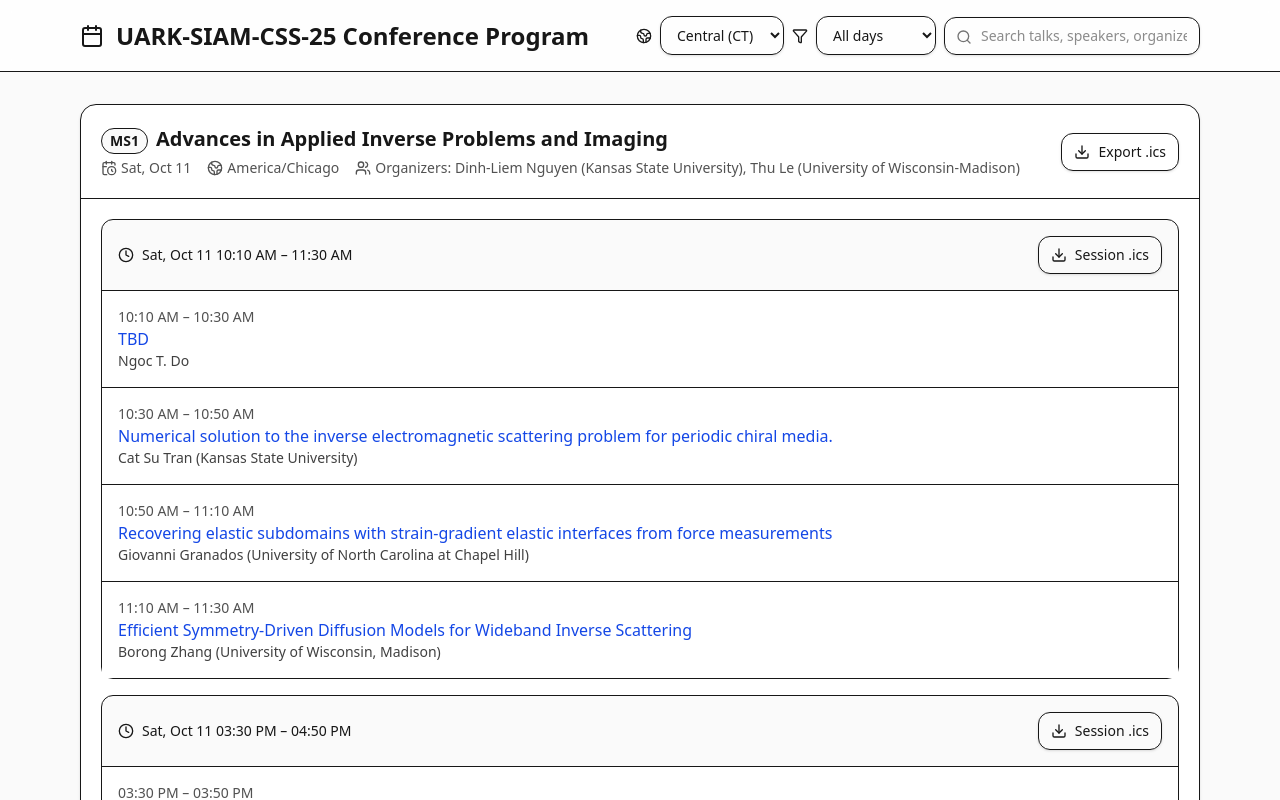
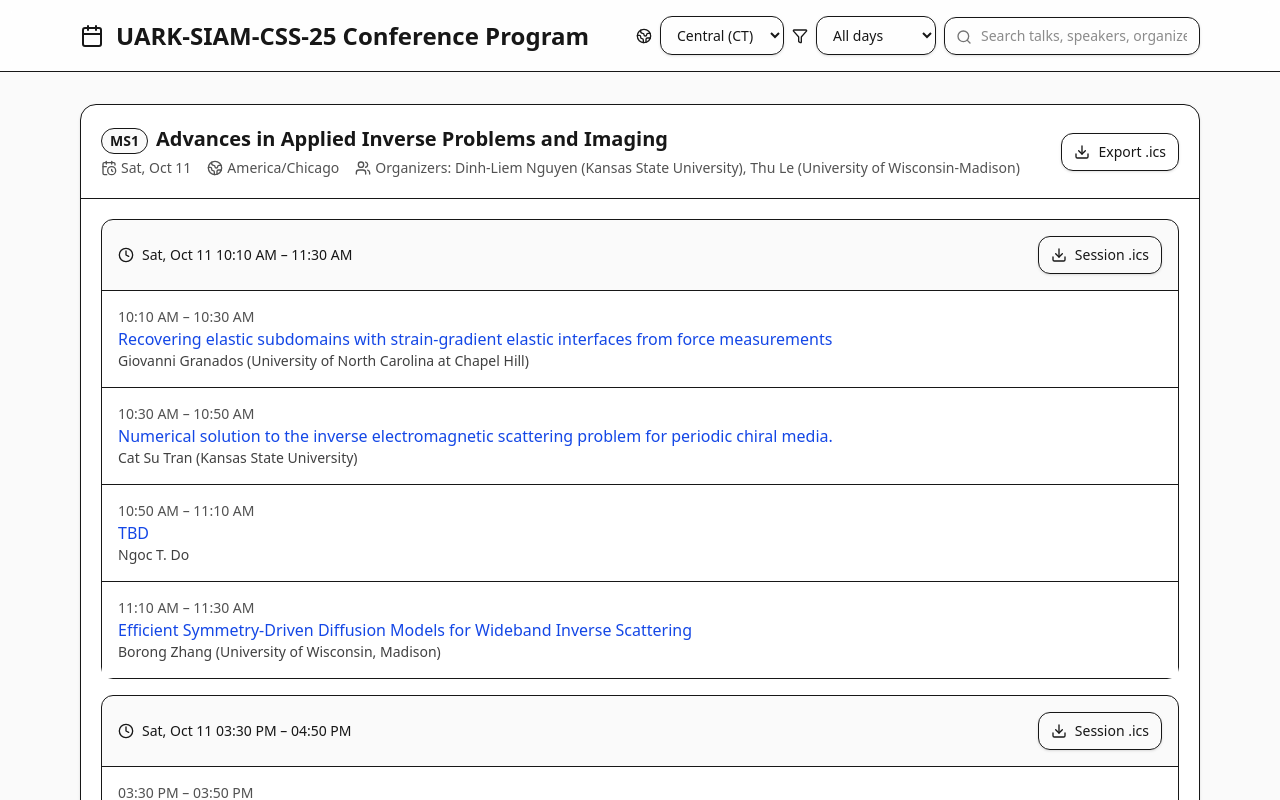
Before and after one commit to SIAM-UARK/UARK-SIAM-CSS-25, a React (Vite) app: page / in a window 1280 px wide. Shown: the top 800 px of the page. Built offline with nearby package versions, Linux system fonts and the light colour scheme.

Commit message:
update MS07 and switch order of MS01

```diff
--- a/src/sessions.js
+++ b/src/sessions.js
@@ -13,9 +13,9 @@ export default [
         start: "2025-10-11T10:10:00-05:00",
         end: "2025-10-11T11:30:00-05:00",
         talks: [
-          { title: "TBD", start: "2025-10-11T10:10:00-05:00", end: "2025-10-11T10:30:00-05:00", speakers: [{ name: "Ngoc T. Do", affiliation: "" }] },
+          { title: "Recovering elastic subdomains with strain-gradient elastic interfaces from force measurements", start: "2025-10-11T10:10:00-05:00", end: "2025-10-11T10:30:00-05:00", speakers: [{ name: "Giovanni Granados", affiliation: "University of North Carolina at Chapel Hill" }] },
           { title: "Numerical solution to the inverse electromagnetic scattering problem for periodic chiral media.", start: "2025-10-11T10:30:00-05:00", end: "2025-10-11T10:50:00-05:00", speakers: [{ name: "Cat Su Tran", affiliation: "Kansas State University" }] },
-          { title: "Recovering elastic subdomains with strain-gradient elastic interfaces from force measurements", start: "2025-10-11T10:50:00-05:00", end: "2025-10-11T11:10:00-05:00", speakers: [{ name: "Giovanni Granados", affiliation: "University of North Carolina at Chapel Hill" }] },
+          { title: "TBD", start: "2025-10-11T10:50:00-05:00", end: "2025-10-11T11:10:00-05:00", speakers: [{ name: "Ngoc T. Do", affiliation: "" }] },
           { title: "Efficient Symmetry-Driven Diffusion Models for Wideband Inverse Scattering", start: "2025-10-11T11:10:00-05:00", end: "2025-10-11T11:30:00-05:00", speakers: [{ name: "Borong Zhang", affiliation: "University of Wisconsin, Madison" }] }
         ]
       },
@@ -521,13 +521,14 @@ export default [
         ]
       },
       {
-        "title": "TBD",
+        "title": "Approximate Solutions for HIV Infection Dynamics via Legendre Collocation",
         "speakers": [
           {
             "name": "Beyza Cetin",
             "affiliation": "Missouri University of Science and Technology"
           }
-        ]
+        ],
+        "abstract": "We propose a Legendre polynomial collocation framework for simulating an HIV infection model that tracks uninfected CD4⁺ T cells, productively infected cells, and free virions. The scheme computes a polynomial approximation of the solution via Legendre collocation and reconstructs the state variables by integrating this approximation consistent with the prescribed initial data. To provide a fair evaluation, we adopt benchmark parameter sets from the literature and compare against the Laplace--Adomian decomposition method, the variational iteration method, the modified VIM , and a classical Runge--Kutta solver. Even at modest polynomial degrees (e.g., N=8), Legendre collocation yields consistently smaller residuals of the governing equations for T, I, and V, and produces trajectories that closely track reference solutions. Accuracy is comparable to or better than competing approaches. These findings support Legendre collocation as a reliable, easy-to-implement alternative for precise simulation and benchmarking of nonlinear ODE systems in virus dynamics."
       }
     ],
     sessions: [
@@ -556,7 +557,7 @@ export default [
         end: "2025-10-11T18:20:00-05:00",
         talks: [
           { title: "Complex Structure in the Endemic Equilibrium Set of an  SIS Epidemic Patch Model with the Mass-Action Infection Mechanism", start: "2025-10-11T17:00:00-05:00", end: "2025-10-11T17:20:00-05:00", speakers: [{ name: "Rachidi Salako", affiliation: "University of Nevada, Las Vegas" }] },
-          { title: "TBD", start: "2025-10-11T17:20:00-05:00", end: "2025-10-11T17:40:00-05:00", speakers: [{ name: "Beyza Cetin", affiliation: "Missouri University of Science and Technology" }] }
+          { title: "Approximate Solutions for HIV Infection Dynamics via Legendre Collocation", start: "2025-10-11T17:20:00-05:00", end: "2025-10-11T17:40:00-05:00", speakers: [{ name: "Beyza Cetin", affiliation: "Missouri University of Science and Technology" }] }
         ]
       }
     ]
```
